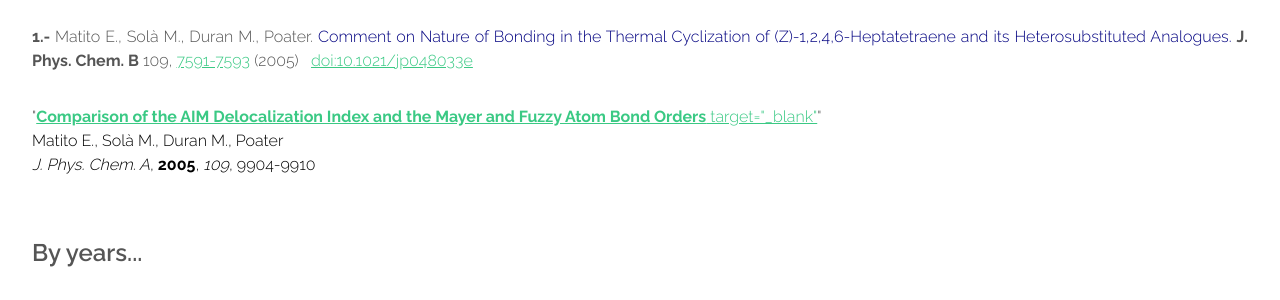
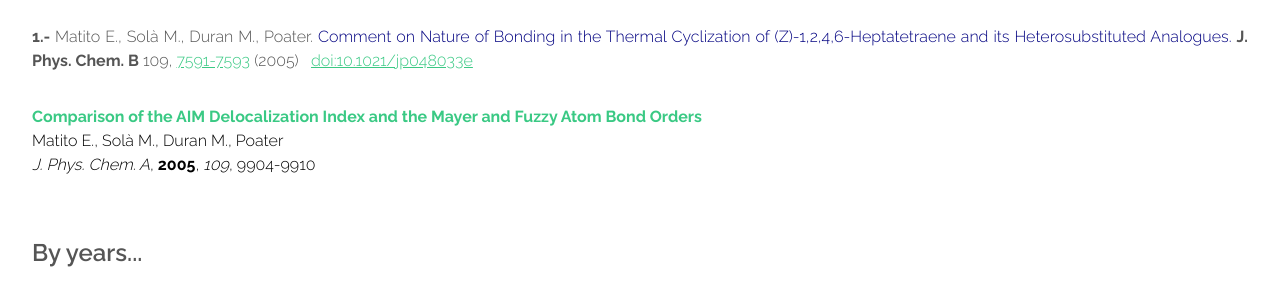
Before and after one commit to old-jekyll-templates/Horizons-Jekyll-Theme, a Jekyll site: the page built from publications.html, in a window 1280 px wide and 900 px high, scrolled down 8365 px. Shown: the part 153-453 px from the top of the window. Built offline with Jekyll 4.4.1, drawn with Linux system fonts in a browser that asks for light colours.

Commit message:
Update publications.html

```diff
--- a/publications.html
+++ b/publications.html
@@ -806,7 +806,7 @@ doi:10.1021/ed083p1243</a></p>
 			(2005)&nbsp;&nbsp; <a href="http://dx.doi.org/10.1021/jp048033e">doi:10.1021/jp048033e</a></font></p>
 
 			<p style="text-align:justify; text-justify:inter-ideograph;> <font color="#000000">
-			"<a href="https://pubs.acs.org/doi/10.1021/jp0538464"><b>Comparison of the AIM Delocalization Index and the Mayer and Fuzzy Atom Bond Orders</b> target="_blank"</a>"</font><br>
+			<a href="https://pubs.acs.org/doi/10.1021/jp0538464" target="_blank" style="text-decoration:none"><b>Comparison of the AIM Delocalization Index and the Mayer and Fuzzy Atom Bond Orders</b></a></font><br>
 			<font color="#000000"> Matito E., Solà M., Duran M., Poater </font><br>
 			<font color="#000000"> <i>J. Phys. Chem. A</i>, <b>2005</b>, <i>109</i>, 9904-9910 </font> </p>
 
```
